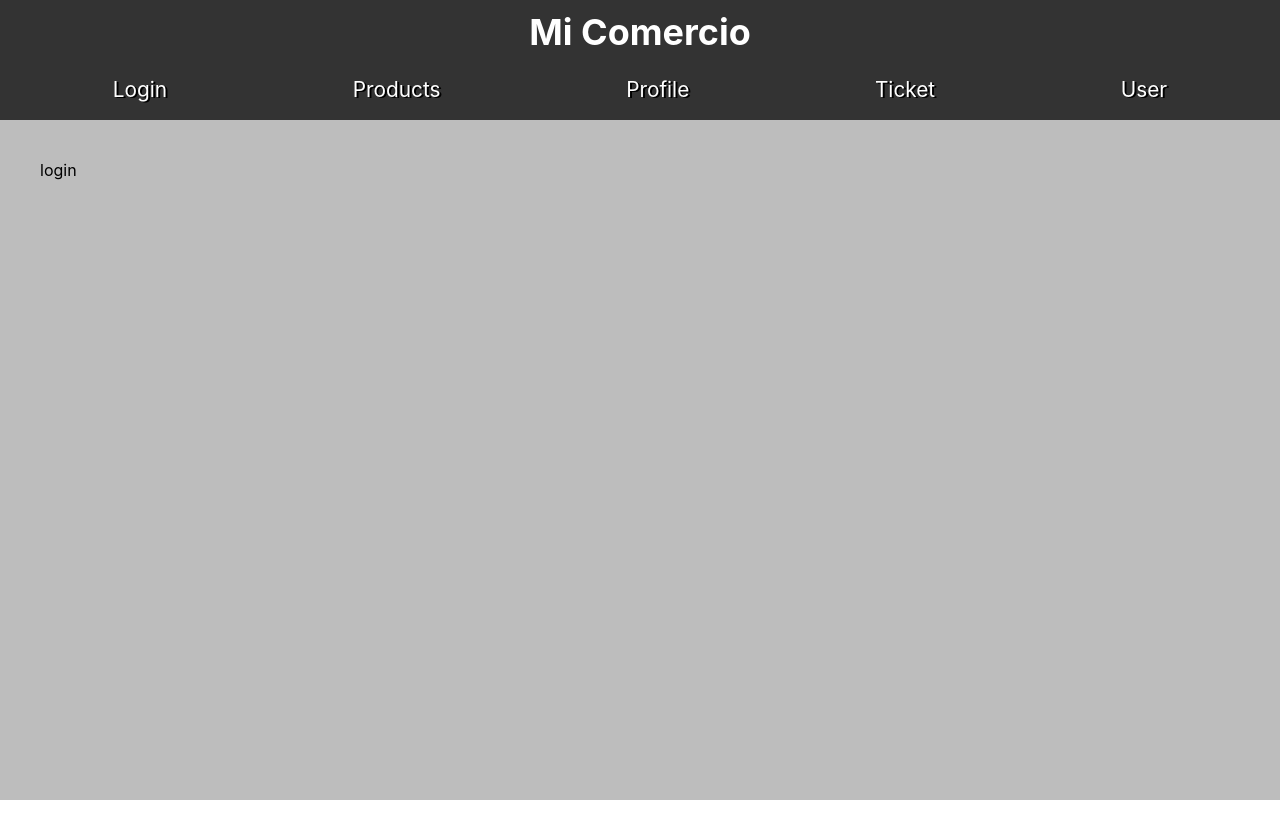
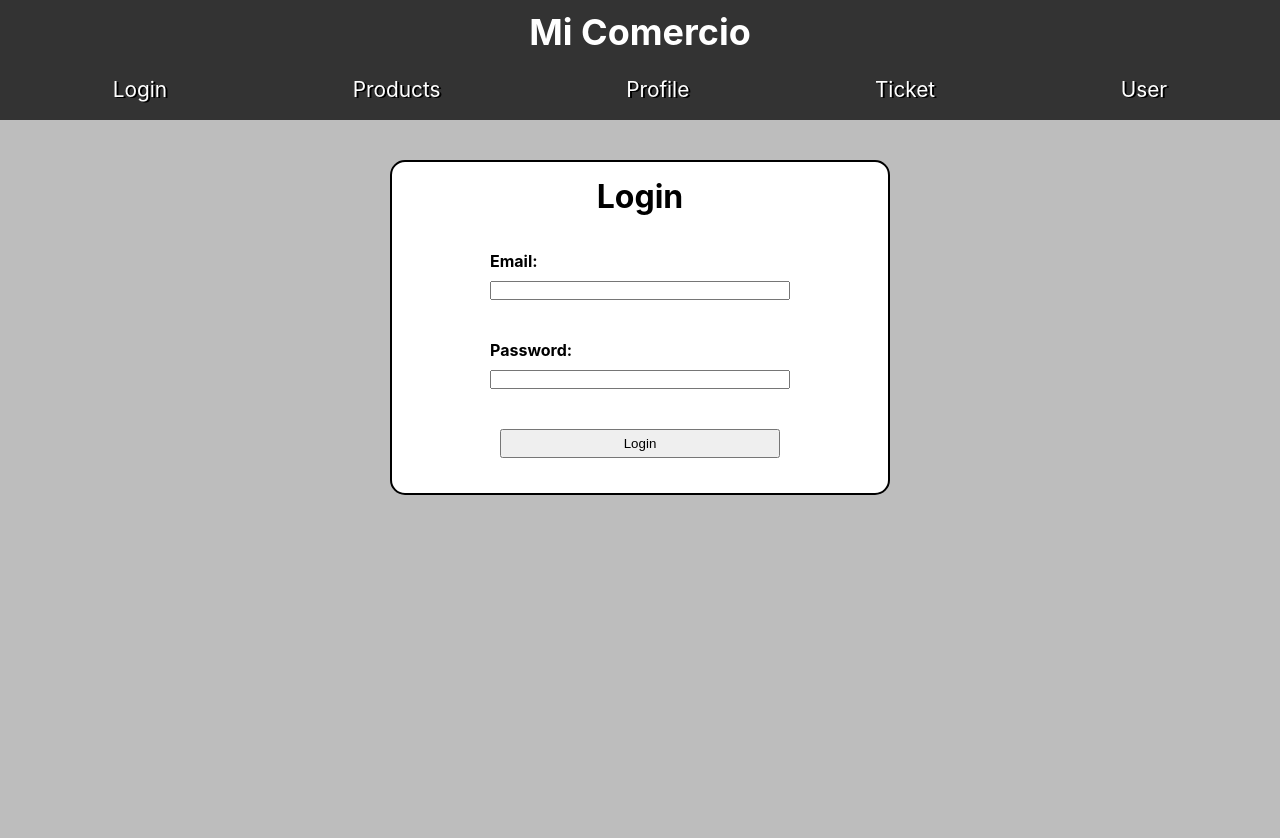
Before and after one commit to JRamonCarralero/practica-comercio, a React (Create React App) app: page / in a window 1280 px wide. Shown: the top 838 px of the page. Built offline with nearby package versions, Linux system fonts and the light colour scheme; the HTML template or start-up script is replaced by a standard one.

Commit message:
feat: :sparkles: Login with simulated OAuth token

```diff
--- a/src/App.css
+++ b/src/App.css
@@ -62,7 +62,7 @@
 
 .app-content {
     margin-top: 120px;
-    min-height: calc(100vh - 120px);
+    min-height: 100vh;
     width: 100%;
     padding: 40px;
     background-color: #bdbdbd;
--- a/src/components/Login.js
+++ b/src/components/Login.js
@@ -1,7 +1,54 @@
-import React from "react";
+import React, { useState} from "react";
+import { getAPIData } from "../utils/utils";
+import "../css/Login.css";
 
+/**
+ * A simple login form that sends a POST request to
+ * http://localhost:3333/login with the email and password
+ * in the request body, and stores the response in
+ * session storage as 'user'.
+ *
+ * @returns {JSX.Element} The login form component.
+ */
 function Login() {
-    return <div>login</div>;
+    const [email, setEmail] = useState('');
+    const [password, setPassword] = useState('');
+
+    /**
+     * Handles the form submission event.
+     * Prevents the default form submission behavior, constructs a login
+     * request with the provided email and password, sends it to the server,
+     * and stores the response in session storage as 'user'.
+     *
+     * @async
+     * @param {Event} e - The form submission event
+     */
+    const handleSubmit = async (e) => {
+        e.preventDefault();
+        const data = {
+            email: email,
+            password: password
+        }
+        const user = await getAPIData('http://localhost:3333/login', 'POST', JSON.stringify(data));
+        sessionStorage.setItem('user', JSON.stringify(user));
+    };
+
+    return (
+        <div className="login-container" onSubmit={handleSubmit}>
+            <h1 className="login-title">Login</h1>
+            <form className="login-form">
+                <div className="form-group">
+                    <label htmlFor="email">Email:</label>
+                    <input type="email" id="email" name="email" value={email} onChange={(e) => setEmail(e.target.value)} required />
+                </div>
+                <div className="form-group">
+                    <label htmlFor="password">Password:</label>
+                    <input type="password" id="password" name="password" value={password} onChange={(e) => setPassword(e.target.value)} required />
+                </div>
+                <button type="submit" className="login-btn">Login</button>
+            </form>
+        </div>
+    );
 }
 
 export default Login;
--- /dev/null
+++ b/src/css/Login.css
@@ -0,0 +1,57 @@
+.login-container {
+    width: 500px;
+    margin: 0 auto;
+    border: 2px solid black;
+    border-radius: 15px;
+    background-color: white;
+    padding: 15px;
+    display: flex;
+    flex-direction: column;
+    align-items: center;
+}
+
+.login-title {
+    margin-bottom: 15px;
+}
+
+.login-form {
+    width: 100%;
+    display: flex;
+    flex-direction: column;
+    align-items: center;
+    justify-content: space-around;
+    flex-wrap: wrap;
+    gap: 20px;
+    margin: 10px auto;
+}
+
+.form-group {
+    width: 320px;
+    display: flex;
+    flex-direction: column;
+    justify-content: center;
+    padding: 10px;
+    gap: 10px;
+
+    label {
+        font-weight: bold;
+    }
+
+    input {
+        width: 100%;
+    }
+
+    select {
+        width: 100%;
+    }
+}
+
+.login-btn {
+    width: 280px;
+    margin: 10px auto;
+    padding: 5px;
+
+    &:hover {
+        cursor: pointer;
+    }
+}
```
Also changed, not shown: 2 other files (tests, documents, lock files or other folders).
